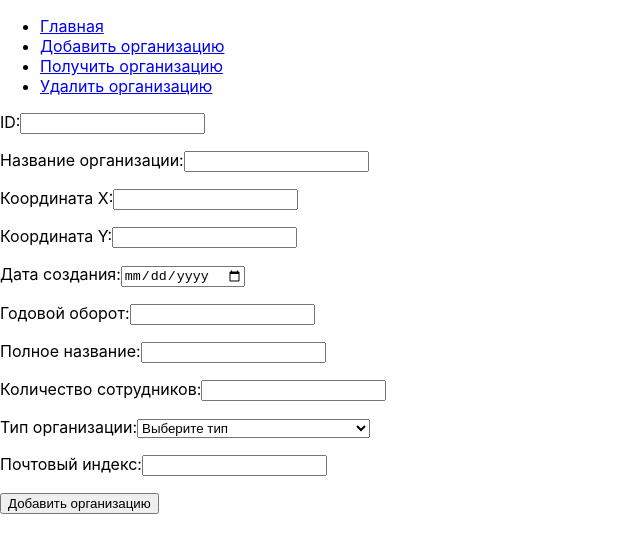
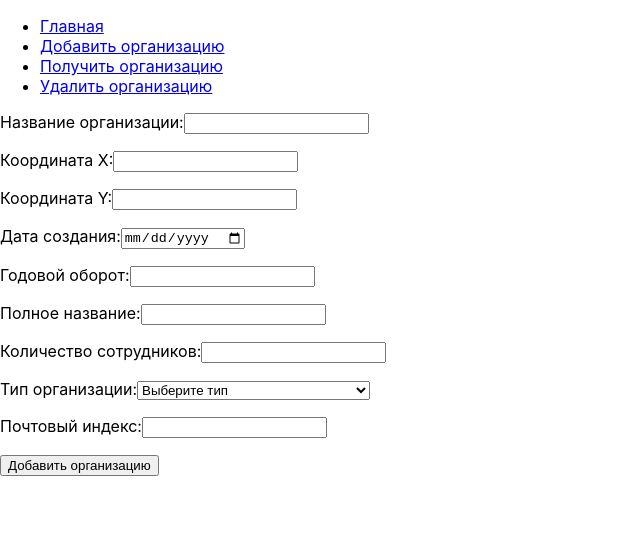
Before and after one commit to ShchA317/SOA, a React (Create React App) app in the folder lab2/client/: page /add-organization in a window 1280 px wide. Shown: the top 552 px of the page, without its empty margins (0-640 px from the left). Built offline with nearby package versions, Linux system fonts and the light colour scheme.

Commit message:
lab2: показывать id добавленной организации

```diff
--- a/lab2/client/src/pages/OrganizationForm.js
+++ b/lab2/client/src/pages/OrganizationForm.js
@@ -5,7 +5,6 @@ import * as yup from "yup";
 import {createOrganization} from "../api/organizationApi";
 
 const schema = yup.object().shape({
-    id: yup.number().positive().integer().required("ID обязателен"),
     name: yup.string().required("Название организации обязательно"),
     coordinates: yup.object({
         x: yup.number().max(76, "X не может быть больше 76").required("Координата X обязательна"),
@@ -28,8 +27,8 @@ const OrganizationForm = ( ) => {
 
     const onSubmit = async (data) => {
         try {
-            await createOrganization(data);
-            alert("Организация успешно добавлена");
+            const result = await createOrganization(data);
+            alert("Организация успешно добавлена. ID: " + result.data.id);
         } catch (error) {
             console.error("Ошибка при добавлении организации:", error);
             alert("Не удалось добавить организацию");
@@ -38,11 +37,6 @@ const OrganizationForm = ( ) => {
 
     return (
         <form onSubmit={handleSubmit(onSubmit)}>
-            <div>
-                <label>ID:</label>
-                <input type="number" {...register("id")} />
-                <p>{errors.id?.message}</p>
-            </div>
 
             <div>
                 <label>Название организации:</label>
```
